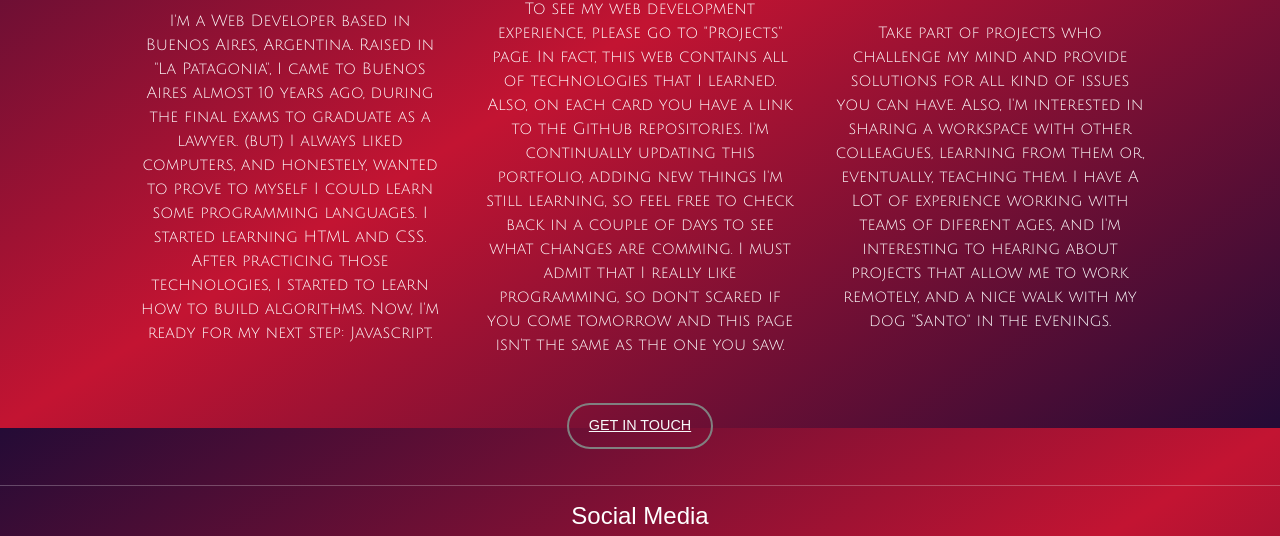
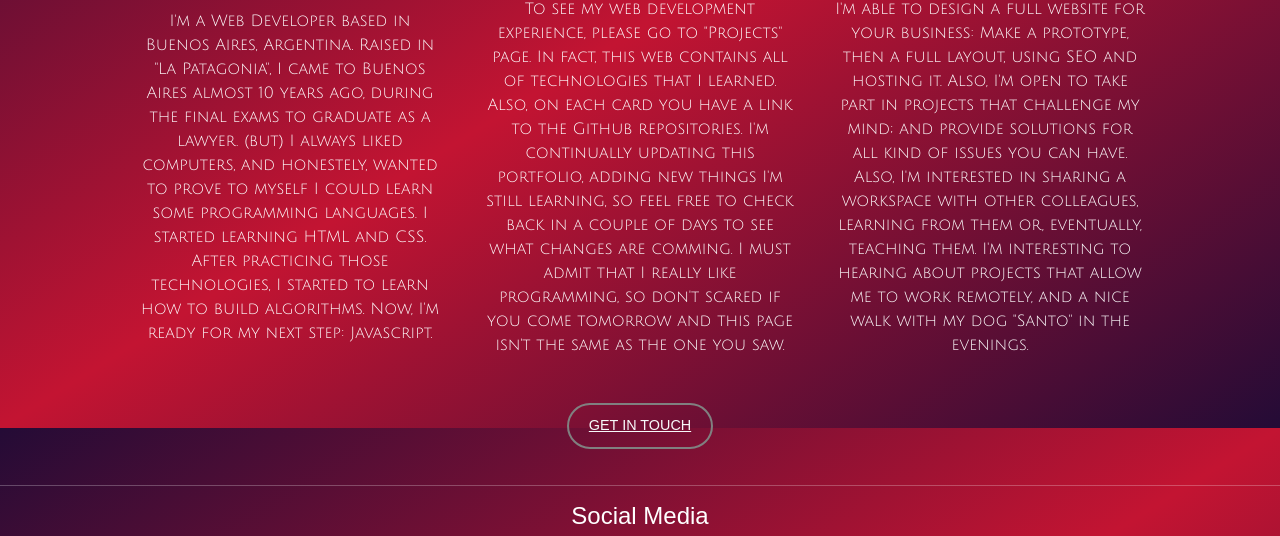
Before and after one commit to Gonesposito/desafiosass, a website: page paginas/about.html in a window 1280 px wide. Shown: the part 372-908 px from the top of the page. Drawn offline with nearby package versions, Linux system fonts and the light colour scheme; a web font is replaced by a local one.

Commit message:
modificacion

```diff
--- a/paginas/about.html
+++ b/paginas/about.html
@@ -61,7 +61,7 @@
             </div>
             <div class="text">
                 <h2>Interested in</h2>
-                <p>Take part of projects who challenge my mind and provide solutions for all kind of issues you can have. Also, I'm interested in sharing a workspace with other colleagues, learning from them or, eventually, teaching them. I have A LOT of experience working with teams of diferent ages, and I'm interesting to hearing about projects that allow me to work remotely, and a nice walk with my dog "Santo" in the evenings.</p>
+                <p>I'm able to design a full website for your business: Make a prototype, then a full layout, using SEO and hosting it. Also, I'm open to take part in projects that challenge my mind; and provide solutions for all kind of issues you can have. Also, I'm interested in sharing a workspace with other colleagues, learning from them or, eventually, teaching them. I'm interesting to hearing about projects that allow me to work remotely, and a nice walk with my dog "Santo" in the evenings.</p>
             </div>
         </div>
         <section class="boton">
```
